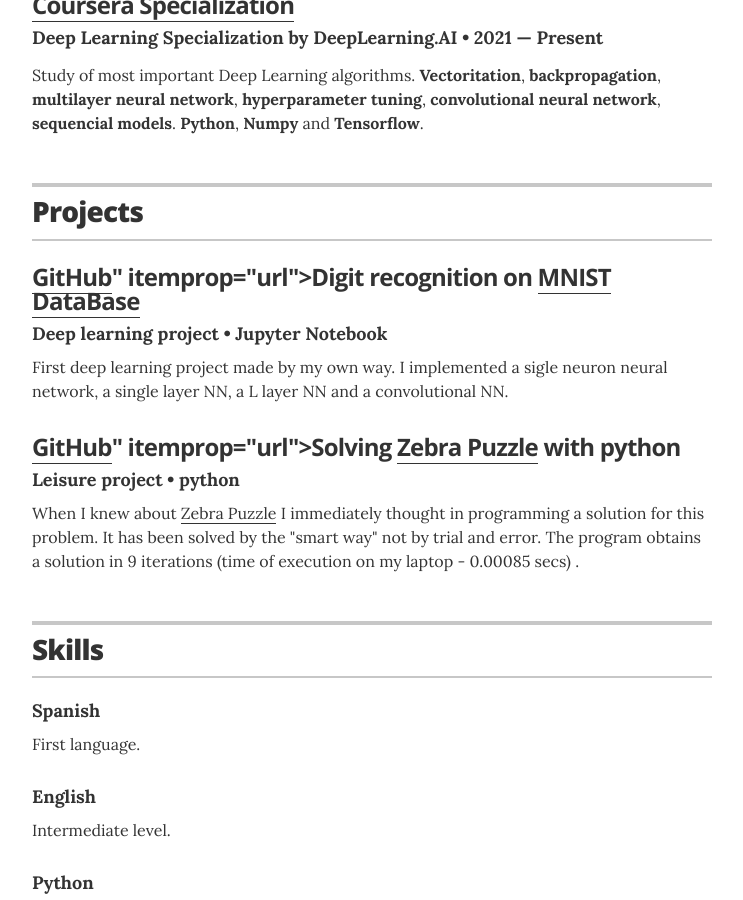
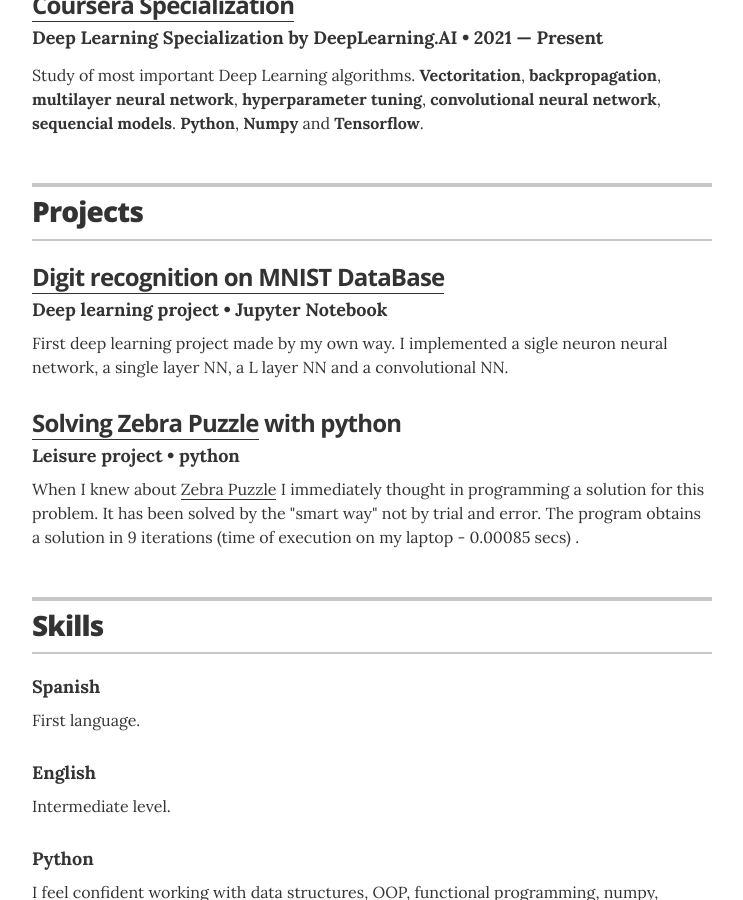
Before and after one commit to rubzip/rubzip.github.io, a Jekyll site: the page built from index.html, in a window 1280 px wide and 900 px high, scrolled down 1252 px. Shown: the whole window, without its empty margins (268-1011 px from the left). Built offline with Jekyll 4.4.1, drawn with Linux system fonts in a browser that asks for light colours.

Commit message:
Update projects.yml

```diff
--- a/_data/projects.yml
+++ b/_data/projects.yml
@@ -5,7 +5,7 @@
 - project: Digit recognition on <a href="https://en.wikipedia.org/wiki/MNIST_database">MNIST DataBase</a>
   role: Deep learning project
   duration: Jupyter Notebook
-  url: <a href="https://github.com/rubzip/ML_Digit_recognizer_MNIST">GitHub</a>
+  url: "https://github.com/rubzip/ML_Digit_recognizer_MNIST"
   description: First deep learning project made by my own way. I implemented a sigle neuron neural network, a single layer NN, a L layer NN and a convolutional NN.
 
 
@@ -13,7 +13,7 @@
 - project: Solving <a href="https://en.wikipedia.org/wiki/Zebra_Puzzle">Zebra Puzzle</a> with python
   role: Leisure project
   duration: python
-  url: <a href="https://github.com/rubzip/ML_Digit_recognizer_MNIST">GitHub</a>
+  url: "https://github.com/rubzip/ML_Digit_recognizer_MNIST"
   description: When I knew about <a href="https://en.wikipedia.org/wiki/Zebra_Puzzle">Zebra Puzzle</a> I immediately thought in programming a solution for this problem. It has been solved by the "smart way" not by trial and error. The program obtains a solution in 9 iterations (time of execution on my laptop - 0.00085 secs) .
 
 
```
